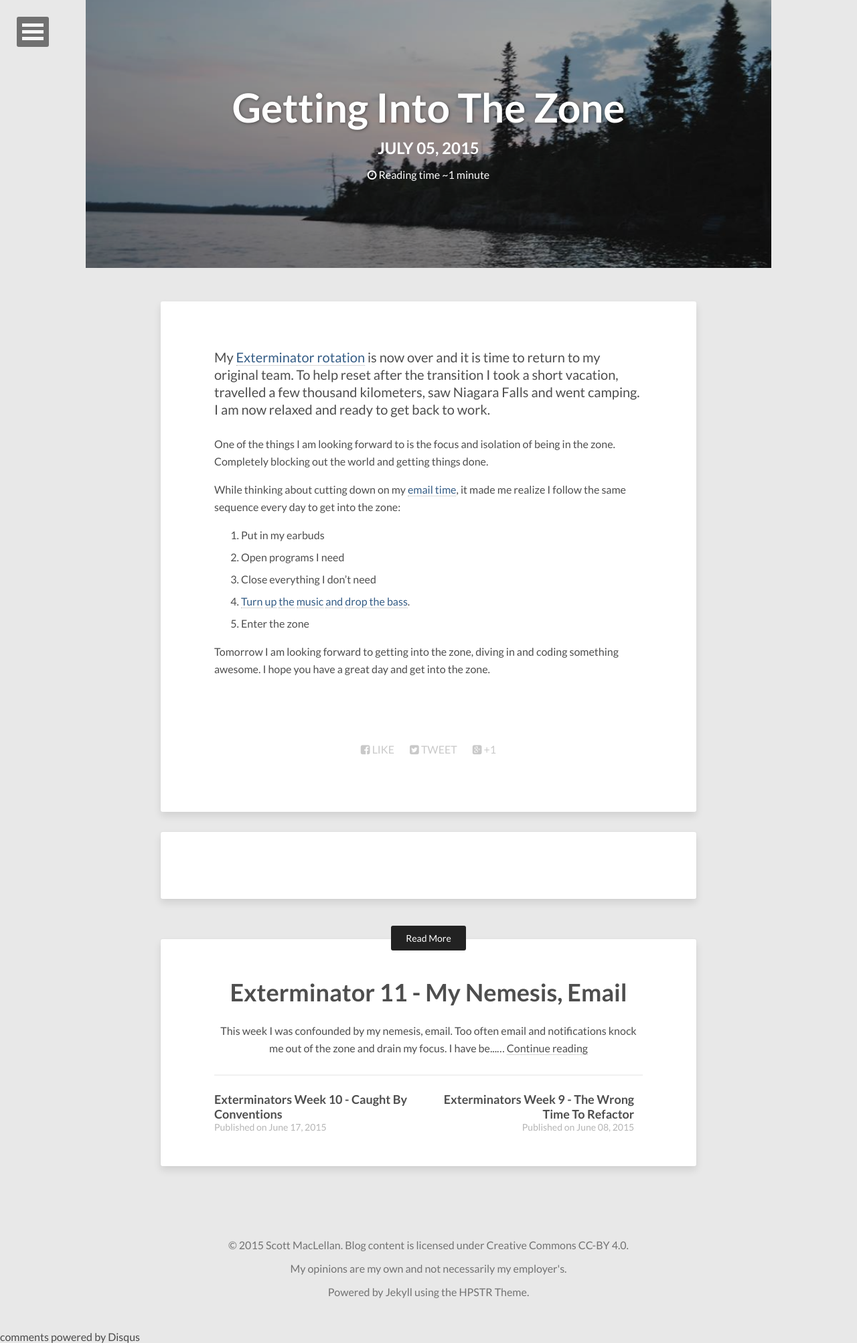
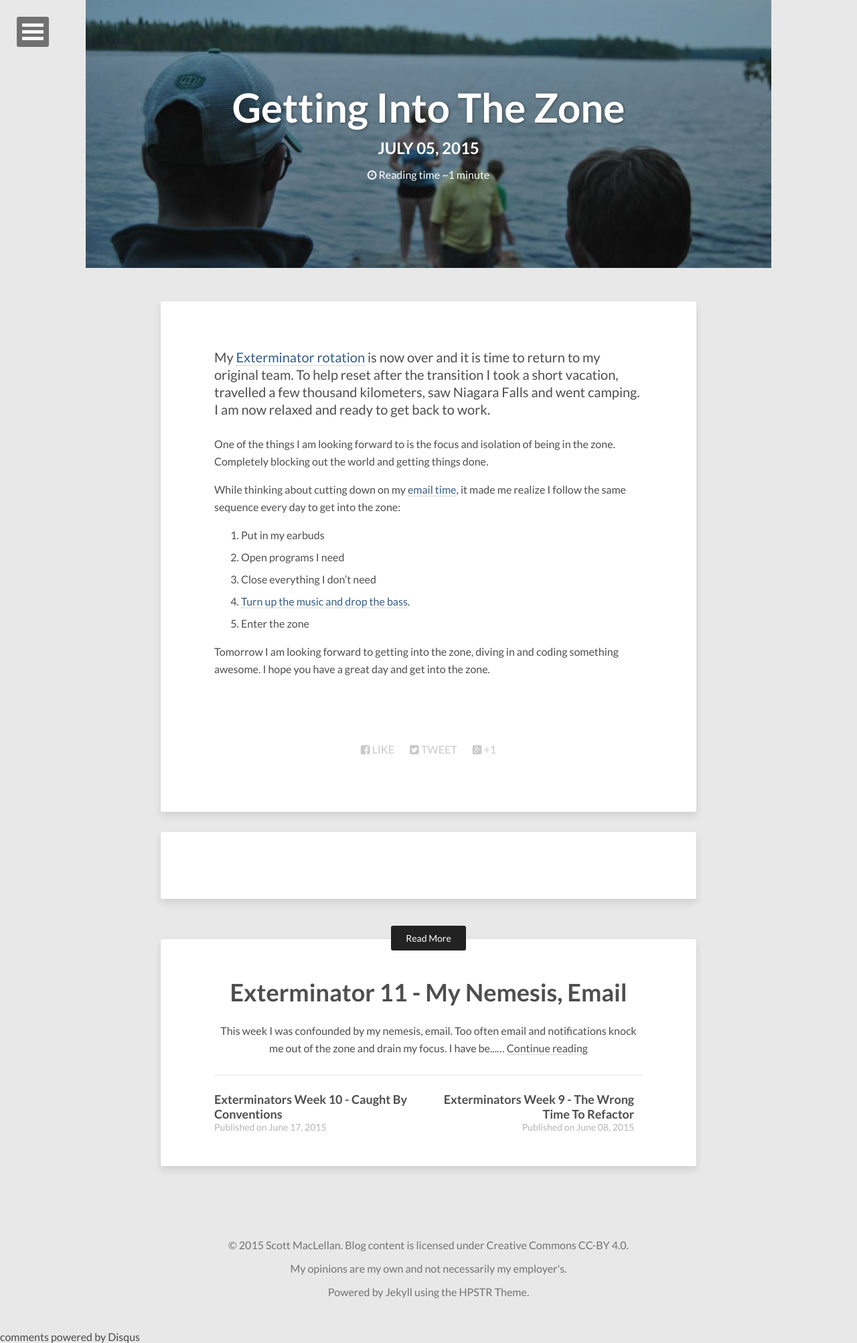
Before and after one commit to smaclell/smaclell.github.io, a Jekyll site: the page built from _posts/2015-07-05-getting-into-the-zone.md, in a window 1280 px wide. Shown: the whole page at 67% size. Built offline with Jekyll 4.4.1, drawn with Linux system fonts in a browser that asks for light colours; nearby versions of some CDN libraries; comment, search, counter and statistics services are not loaded.

Commit message:
Switching the title image for getting into the zone

```diff
--- a/_posts/2015-07-05-getting-into-the-zone.md
+++ b/_posts/2015-07-05-getting-into-the-zone.md
@@ -4,7 +4,7 @@ title:  "Getting Into The Zone"
 date:   2015-07-05 23:25:07
 tags: focus
 image:
-  feature: sioux-lookout.jpg
+  feature: relaxing-in-sioux-lookout.jpg
 ---
 
 My [Exterminator rotation][tribute] is now over and it is time to return to my
```
Also changed, not shown: images/relaxing-in-sioux-lookout.jpg (added), images/sioux-lookout.jpg (deleted).
